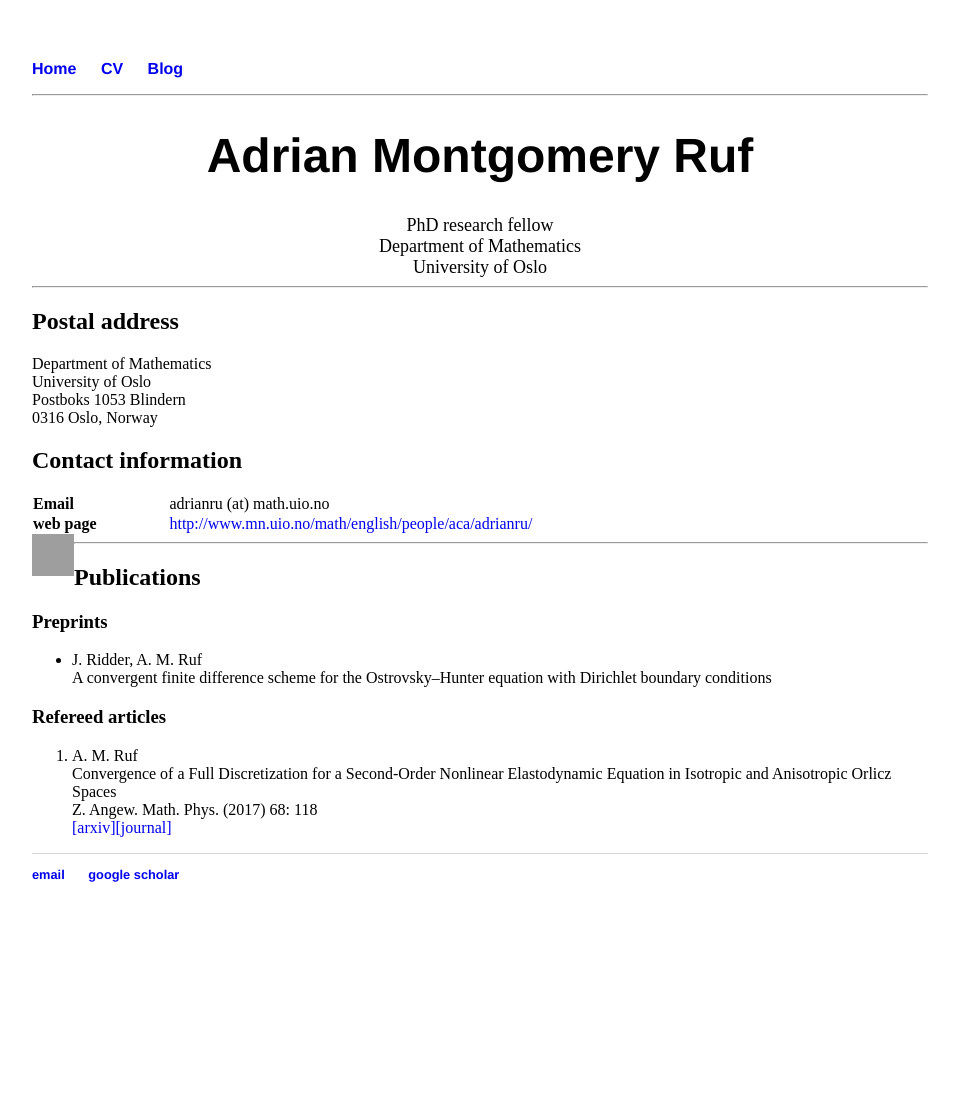
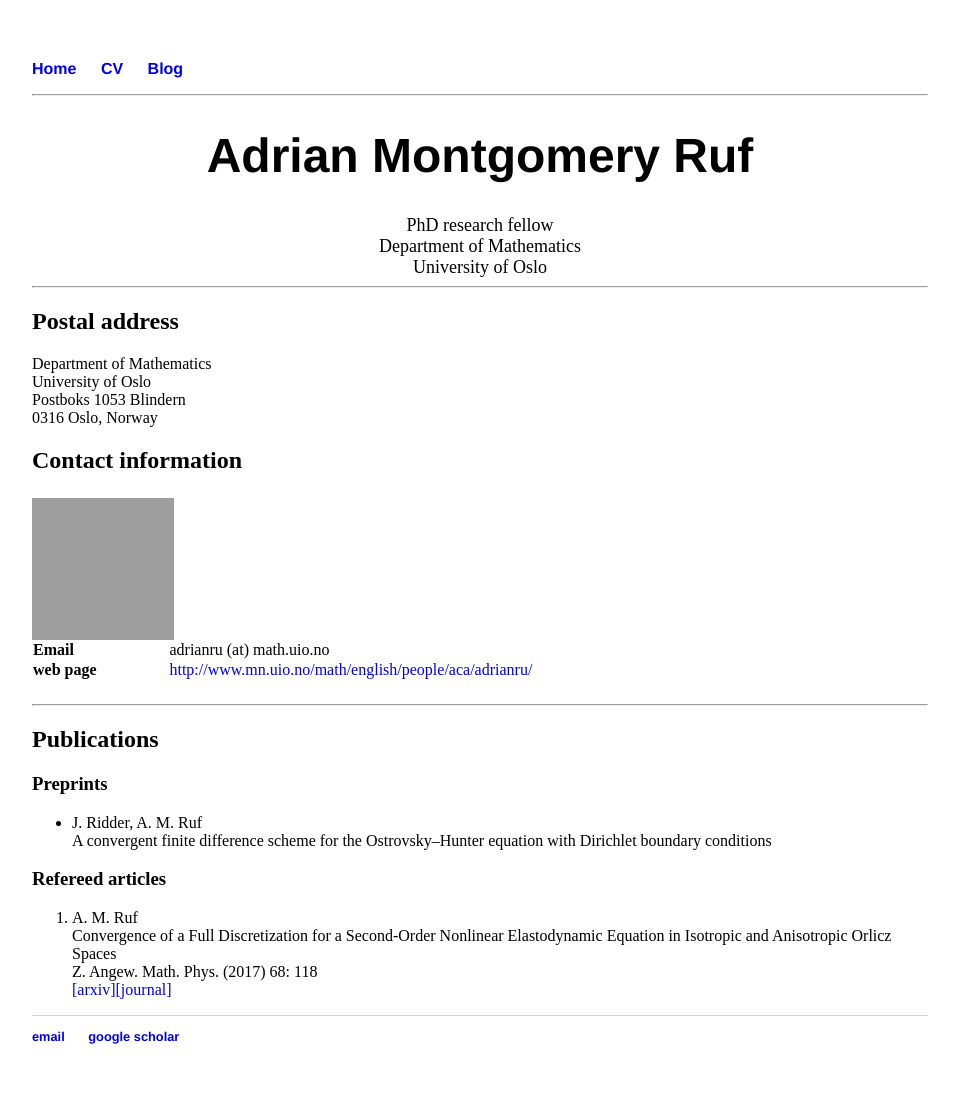
Before and after one commit to adrianmruf/adrianmruf.github.io, a Jekyll site: the page built from index.html, in a window 1280 px wide. Shown: the whole page, without its empty margins (160-1119 px from the left). Built offline with Jekyll 4.4.1, drawn with Linux system fonts in a browser that asks for light colours; before the commit the page ends 942 px from its top, so only the background shows below that; grey boxes are pictures that could not be loaded.

Commit message:
Update index.html

```diff
--- a/index.html
+++ b/index.html
@@ -19,7 +19,8 @@
 	0316 Oslo, Norway
 	<h2>Contact information</h2>
 
-	<style>
+<p><img src="adrianru_2.jpg" alt="Press photo" style="float:left;width:142px;height:142px;">
+<style>
 table, th, td {
     border-collapse: collapse;
 }
@@ -37,7 +38,7 @@
    	 <td><a href="http://www.mn.uio.no/math/english/people/aca/adrianru/">http://www.mn.uio.no/math/english/people/aca/adrianru/</a></td>
  	 </tr>
 </table>
-<img src="adrianru_2.jpg" alt="Press photo" style="float:left;width:42px;height:42px;">
+</p>
 
 <hr />
 
```
